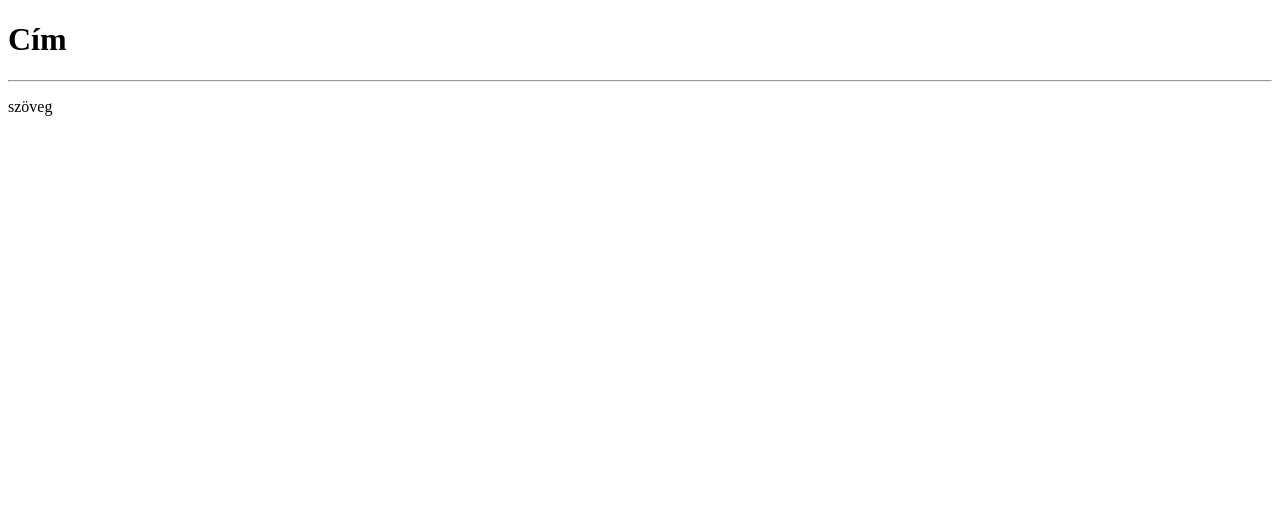
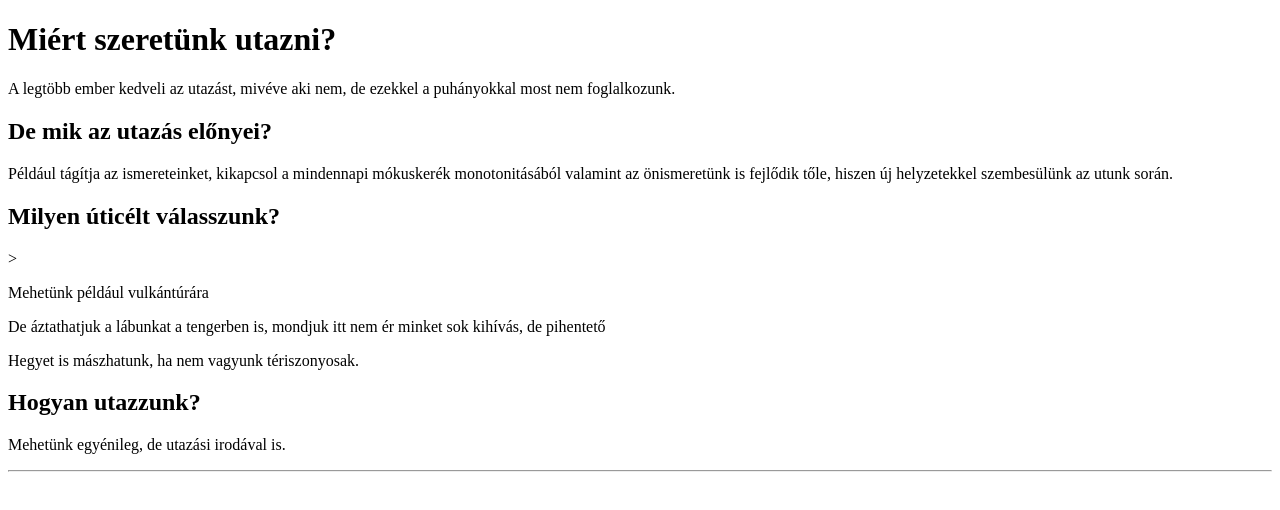
Before and after one commit to SaPiKa/csapat-munka, a plain HTML site: page index.html in a window 1280 px wide. Drawn offline with Linux system fonts and the light colour scheme.

Commit message:
Utazási szöveg

```diff
--- a/index.html
+++ b/index.html
@@ -2,14 +2,23 @@
 <html>
 	<head>
 		<meta charset=utf-8 />
-		<title>Csapat Munka</title>
+		<title>Utazók</title>
 		<link rel="stylesheet" href="style.css">
 	</head>
 	<body>
 		<div class="container">
-            <h1>Cím</h1>
+			<h1>Miért szeretünk utazni?</h1>
+			<p>A legtöbb ember kedveli az utazást, mivéve aki nem, de ezekkel a puhányokkal most nem foglalkozunk.</p>
+			<h2>De mik az utazás előnyei?</h2>
+			<p>Például tágítja az ismereteinket, kikapcsol a mindennapi mókuskerék monotonitásából valamint az önismeretünk is fejlődik tőle, hiszen új helyzetekkel szembesülünk az utunk során.</p>
+			<h2>Milyen úticélt válasszunk?</h2>
+		>   <p>Mehetünk például vulkántúrára</p>
+		    <p>De áztathatjuk a lábunkat a tengerben is, mondjuk itt nem ér minket sok kihívás, de pihentető</p>
+			<p> Hegyet is mászhatunk, ha nem vagyunk tériszonyosak.</h2>
+			<h2>Hogyan utazzunk?</h2>
+			<p>Mehetünk egyénileg, de utazási irodával is.</p>
 			<hr>
-            <p>szöveg</p>
+            <p> </p>
 		</div>
 		<script src="main.js"></script>
 	</body>
```
